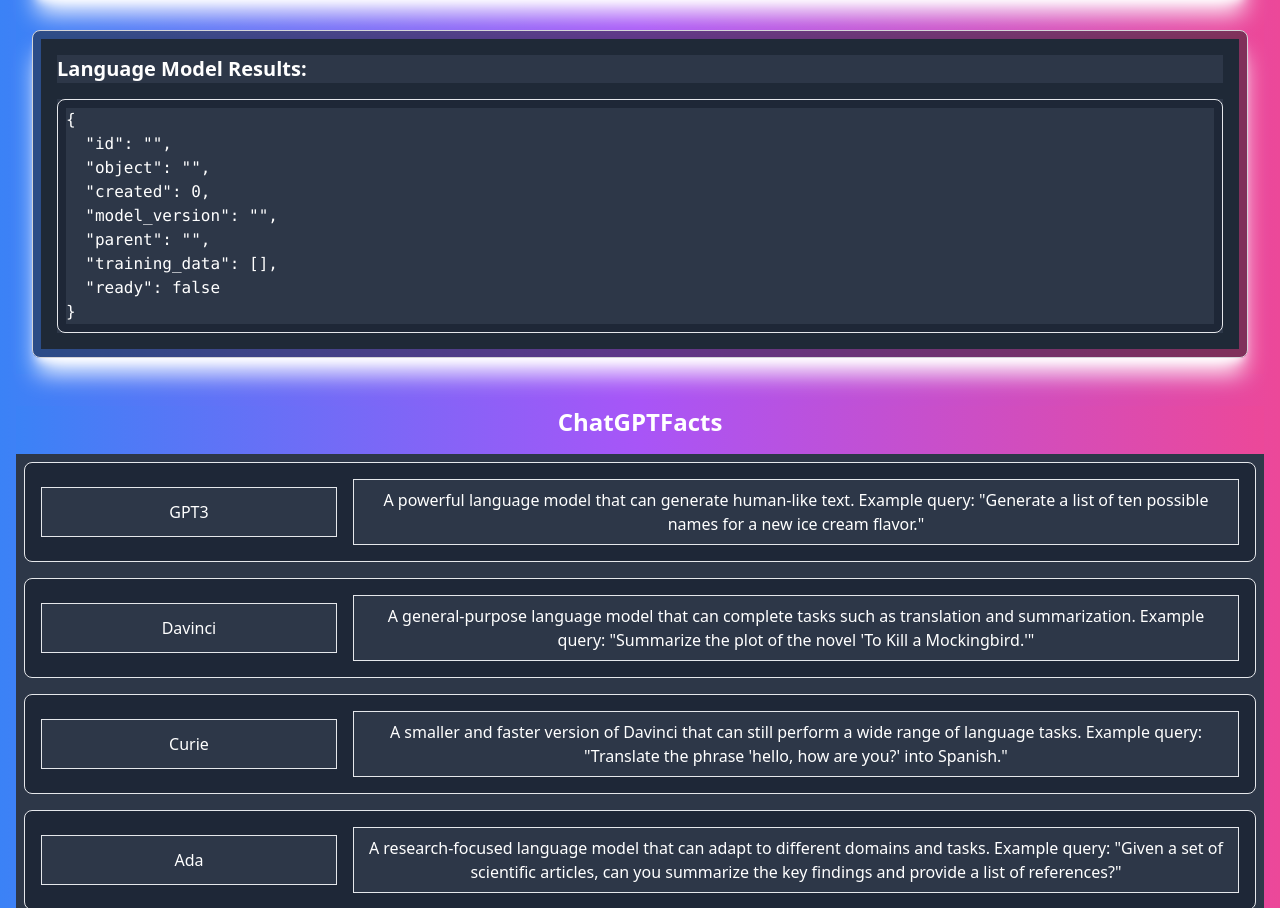
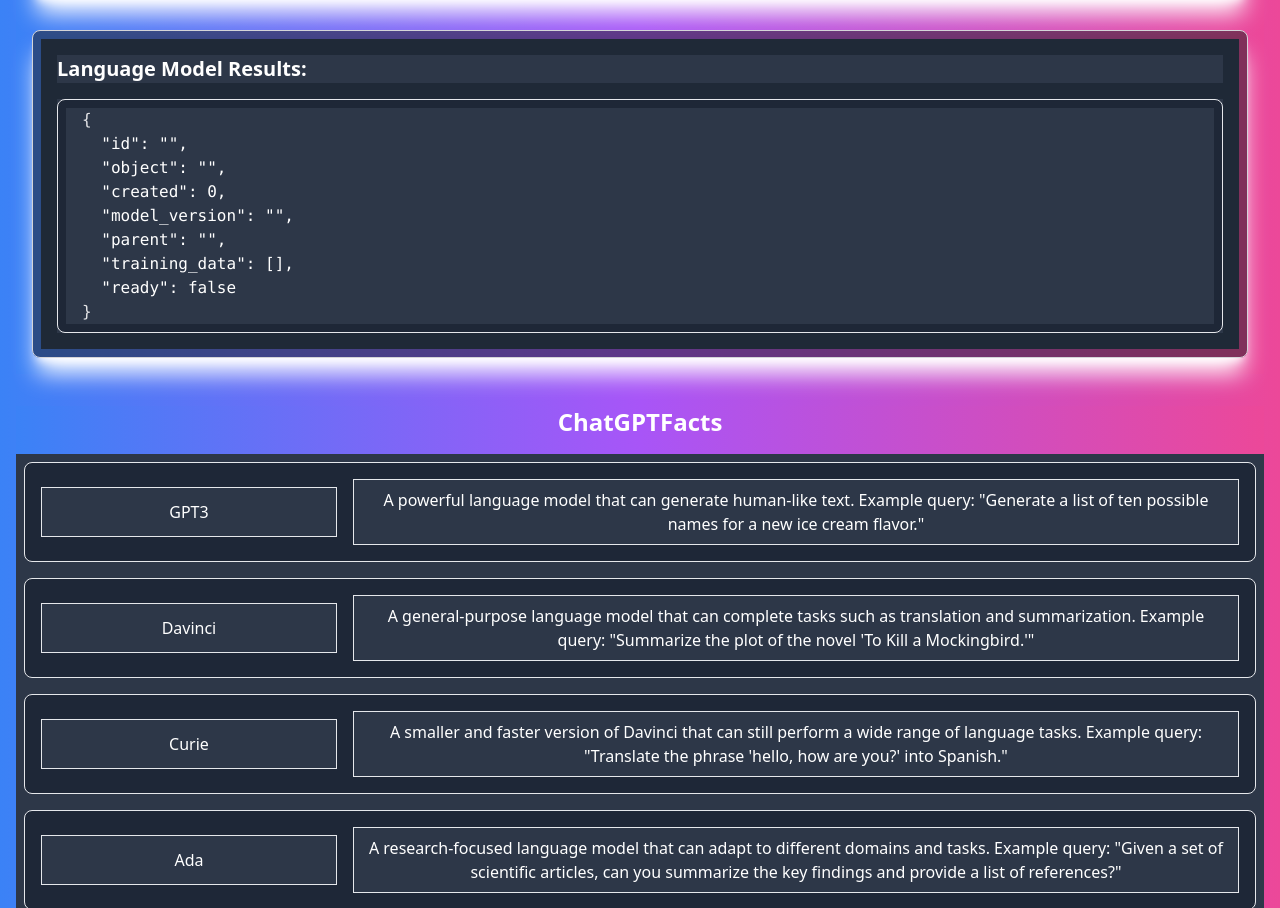
Before and after one commit to mathcodes/chatgpt-for-developers, a React (Create React App) app: page / in a window 1280 px wide. Shown: the part 1233-2141 px from the top of the page. Built offline with nearby package versions, Linux system fonts and the light colour scheme; no server answers.

Commit message:
tooltips with description for model testing

```diff
--- a/src/components/ModelsTest.js
+++ b/src/components/ModelsTest.js
@@ -2,7 +2,7 @@
 import { Configuration, OpenAIApi } from 'openai';
 
 const configuration = new Configuration({
-  apiKey: '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',
+  apiKey: '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',
 });
 
 const openai = new OpenAIApi(configuration);
@@ -17,7 +17,38 @@
     training_data: [],
     ready: false,
   });
-
+const descriptions = {
+  data: 'The information of the model, including the id, object type, creation date, ownership, permission, root, and parent.',
+  id: 'The identifier of the model.',
+  object: 'The type of object being returned.',
+  created: 'The creation timestamp of the model.',
+  owned_by: 'The entity that owns the model.',
+  permission: 'The permission level of the entity for the model.',
+  root: 'The root of the model tree.',
+  parent: 'The parent of the model tree.',
+  status: 'The status code of the response.',
+  statusText: 'The status message of the response.',
+  headers: 'The response headers.',
+  'content-type': 'The content type of the response.',
+  config: 'The request configuration.',
+  transitional: 'The transitional configuration.',
+  silentJSONParsing: 'Whether or not to silently parse the response JSON.',
+  forcedJSONParsing: 'Whether or not to force JSON parsing.',
+  clarifyTimeoutError: 'Whether or not to clarify timeout errors.',
+  transformRequest: 'The request transformer functions.',
+  transformResponse: 'The response transformer functions.',
+  timeout: 'The request timeout.',
+  xsrfCookieName: 'The name of the XSRF cookie.',
+  xsrfHeaderName: 'The name of the XSRF header.',
+  maxContentLength: 'The maximum content length of the response.',
+  maxBodyLength: 'The maximum body length of the response.',
+  Accept: 'The accepted content types of the request.',
+  'User-Agent': 'The user agent of the request.',
+  Authorization: 'The authorization header of the request.',
+  method: 'The request method.',
+  url: 'The request URL.',
+  request: 'The request object.',
+};
   useEffect(() => {
     console.log('useEffect');
     const getModel = async () => {
@@ -33,15 +64,31 @@
     const jsonString = JSON.stringify(json, null, 2);
     const formattedJson = jsonString.replace(/,\s/g, ',\n');
     const lines = formattedJson.split('\n');
-    return (
-      <pre className="text-white">
-        {lines.map((line, index) => (
-          <div key={index} className="hover:text-pink-500">
-            {line}
+    const indents = lines.map((line) => {
+      const match = line.match(/^\s+/);
+      return match ? match[0].length : 0;
+    });
+    const spans = lines.map((line, i) => {
+      const indent = indents[i];
+      const keyMatch = line.match(/^\s+"(\w+)":/);
+      if (keyMatch) {
+        const key = keyMatch[1];
+        const valueStart = indent + keyMatch[0].length;
+        const value = line.slice(valueStart);
+        console.log(key, value);
+        return (
+          <div key={i}>
+            <span className="text-white cursor-pointer hover:text-pink-500" title={key + ": " + descriptions[key]}>
+              {line}
+            </span>
+
           </div>
-        ))}
-      </pre>
-    );
+        );
+      } else {
+        return <div key={i}>{line}</div>;
+      }
+    });
+    return <div className="pl-4">{spans}</div>;
   };
 
   return (
```
